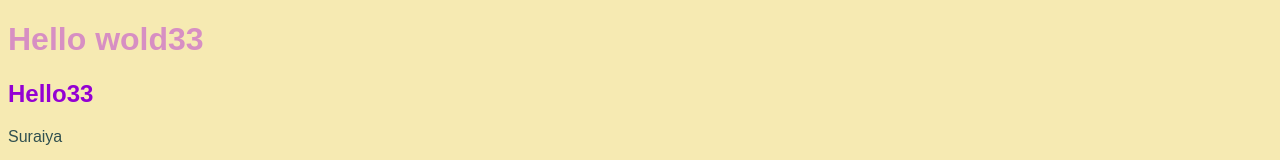
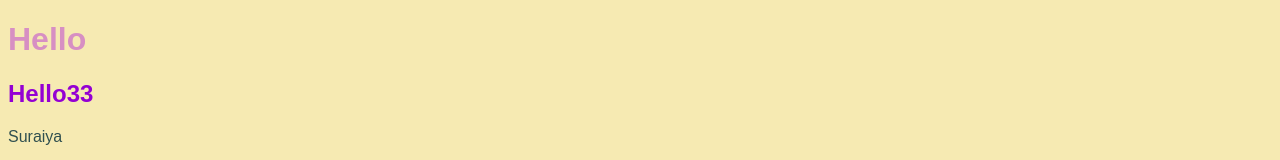
Before and after one commit to Suraiya111/scsc109, a plain HTML site: page index.html in a window 1280 px wide. Shown: the top 160 px of the page. Drawn offline with Linux system fonts and the light colour scheme.

Commit message:
no message

```diff
--- a/index.html
+++ b/index.html
@@ -56,7 +56,7 @@
     <head>
 
     <body>
-        <h1>Hello wold33</h1>
+        <h1>Hello</h1>
         <h2>Hello33</h1>
             <p>Suraiya</p>
             <details>
```
